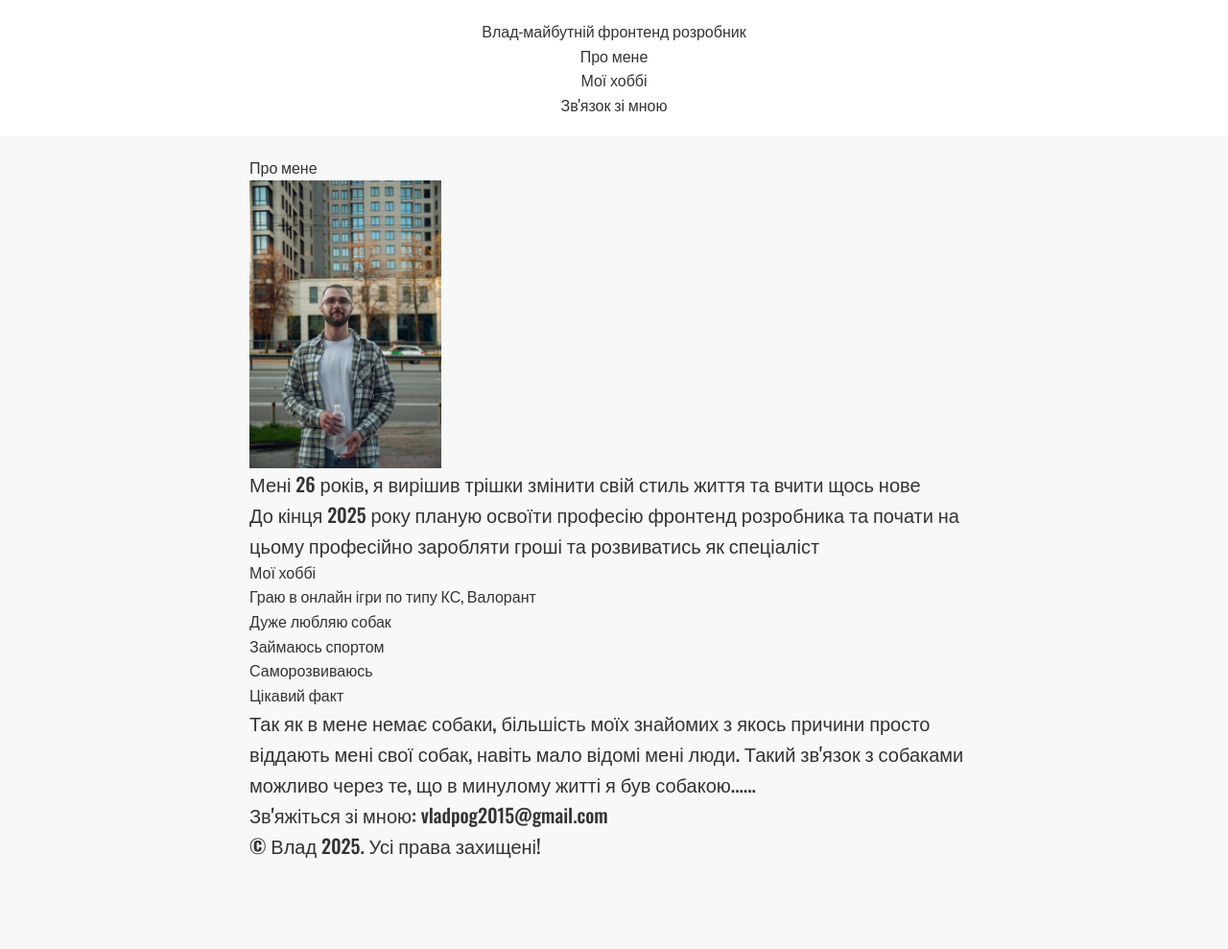
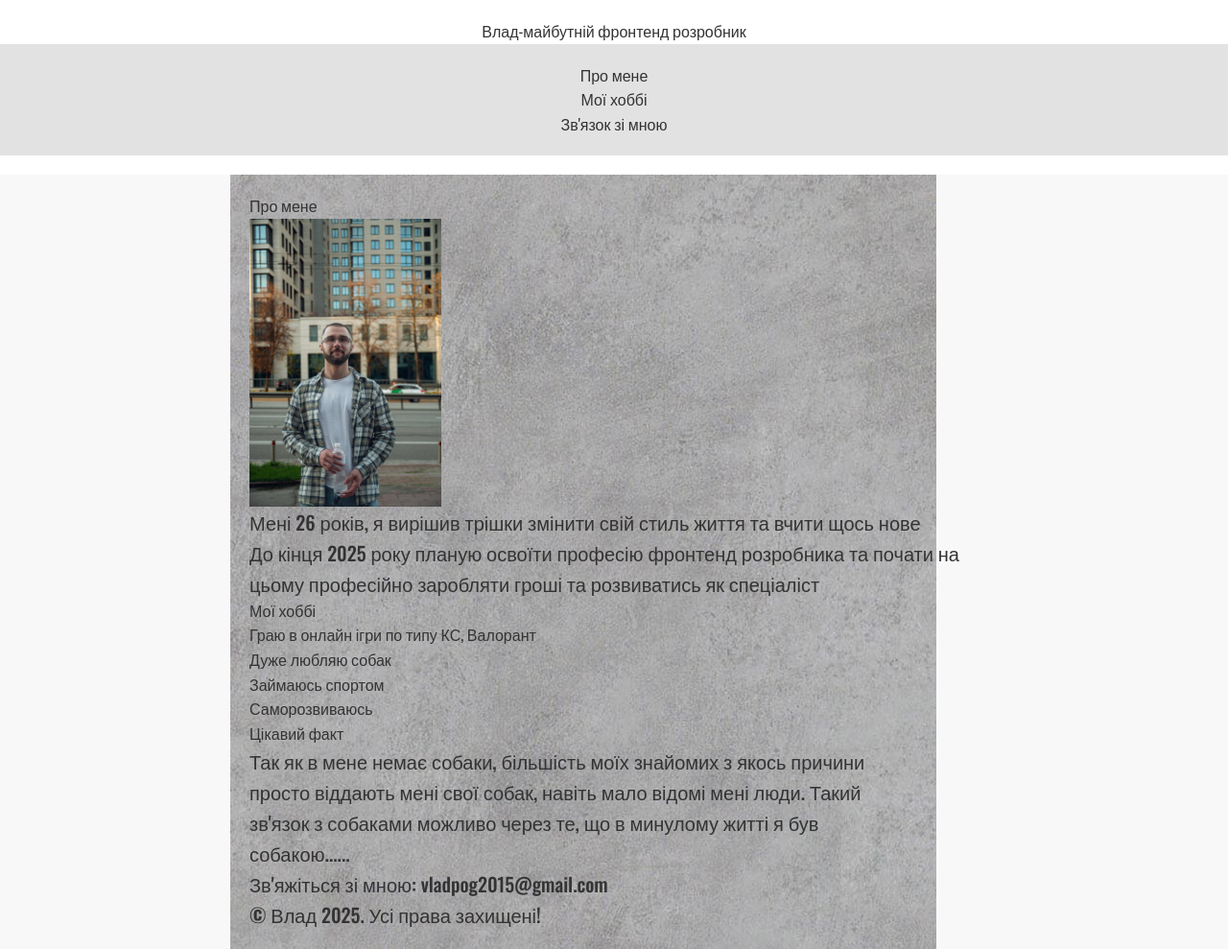
Before and after one commit to VladPohorielov/Hillel, a plain HTML site: page hw2/index.html in a window 1280 px wide. Shown: the whole page at 96% size. Before the commit the page ends 917 px from the top, so only its background shows below. Drawn offline with nearby package versions, Linux system fonts and the light colour scheme; a web font is replaced by a local one.

Commit message:
Додав фонове зображення для тегу main

```diff
--- a/hw2/index.html
+++ b/hw2/index.html
@@ -13,10 +13,10 @@
       <nav>
         <ul>
           <li>
-            <a href="#about">Про мене</a>
+            <a class="ul" href="#about">Про мене</a>
           </li>
-          <li><a href="#hobbies">Мої хоббі</a></li>
-          <li><a href="#contacts">Зв'язок зі мною</a></li>
+          <li><a class="ul" href="#hobbies">Мої хоббі</a></li>
+          <li><a class="ul" href="#contacts">Зв'язок зі мною</a></li>
         </ul>
       </nav>
     </header>
--- a/hw2/stale.css
+++ b/hw2/stale.css
@@ -1,23 +1,33 @@
-@import url('https://fonts.googleapis.com/css2?family=Oswald:wght@200..700&family=Tagesschrift&display=swap');
-body{
-    font-family: 'Oswald', sans-serif;
+@import url("https://fonts.googleapis.com/css2?family=Oswald:wght@200..700&family=Tagesschrift&display=swap");
+body {
+  font-family: "Oswald", sans-serif;
   background-color: #f8f8f8;
   color: #333;
   line-height: 1.6;
-
 }
-main{
+main {
   max-width: 800px;
   margin: 0 auto;
   padding: 20px;
+  background-image: url(./Fon.jpg);
+  background-repeat: no-repeat;
 }
 header {
   text-align: center;
   padding: 20px 0;
   background-color: #fff;
-
 }
 p {
   font-size: 20px;
   font-weight: 500;
 }
+nav {
+  display: flex;
+  justify-content: center;
+  gap: 20px;
+  background-color: #33333324;
+  padding: 20px 0;
+}
+aside{
+max-width: 700px;
+}
```
Also changed, not shown: hw2/Fon.jpg (added). Lines whose indentation alone changed are shown as unchanged.
